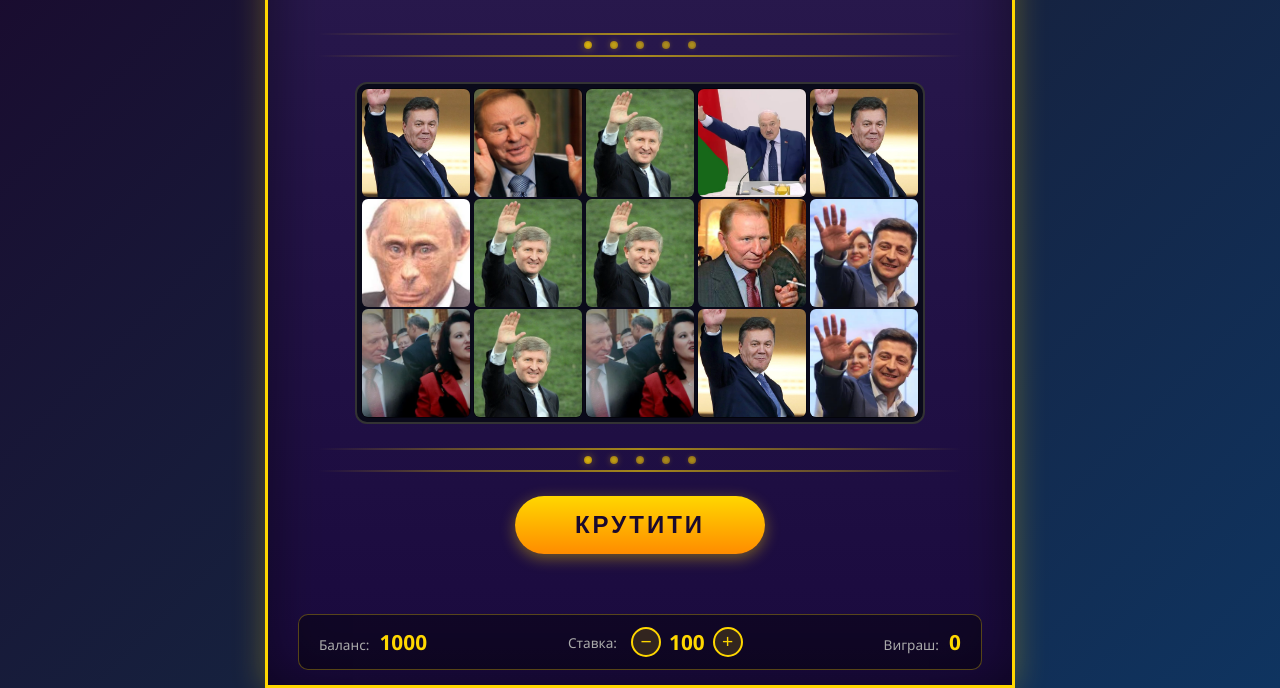
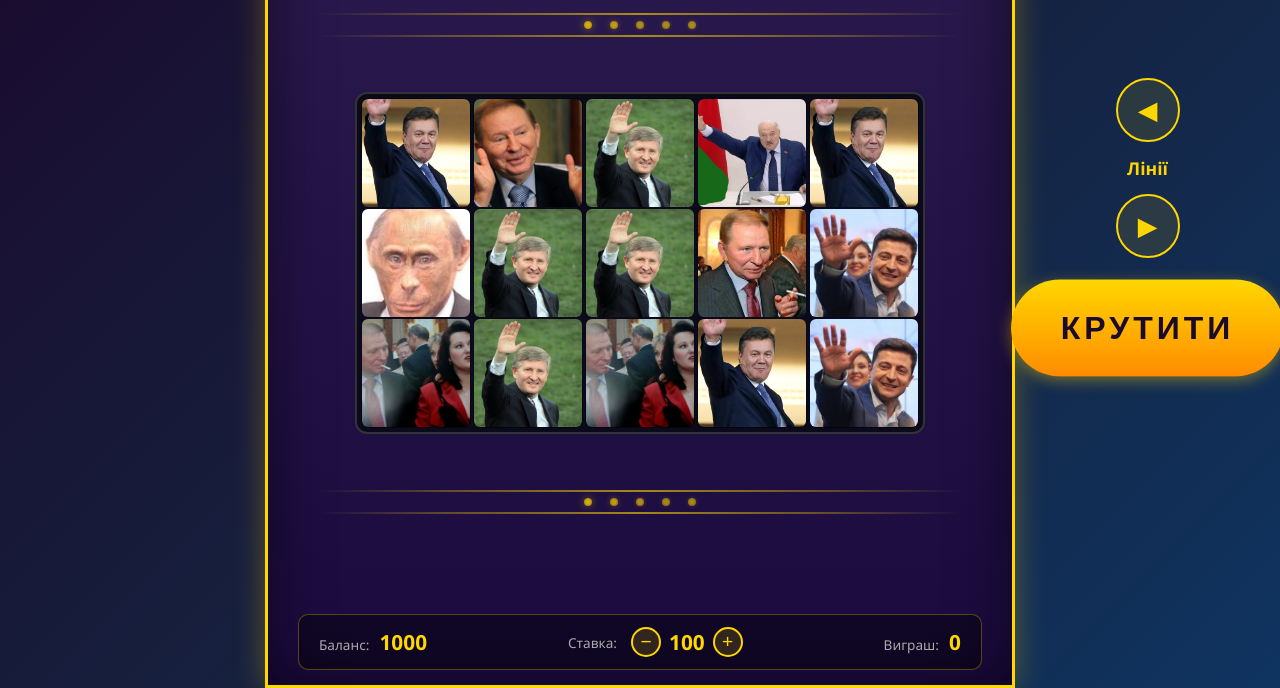
Before and after one commit to madestavich/kuchmolot, a plain HTML site: page index.html in a window 1280 px wide. Shown: the part 112-800 px from the top of the page. Drawn offline with Linux system fonts and the light colour scheme.

Commit message:
Збільшено кнопку крутити та кнопки ліній, відцентровано справа; лейбл завжди показує 'Лінії'

```diff
--- a/game.js
+++ b/game.js
@@ -1628,7 +1628,7 @@ function setupPaylineBrowser() {
     if (previewIndex < 0) previewIndex = PAYLINES.length - 1;
 
     drawSinglePayline(previewIndex);
-    label.textContent = `Лінія ${previewIndex + 1} / ${PAYLINES.length}`;
+    label.textContent = "Лінії";
 
     // Auto-hide after 3s of inactivity
     clearTimeout(previewTimeout);
--- a/style.css
+++ b/style.css
@@ -923,6 +923,49 @@ body {
   }
 }
 
+/* Wide-screen: move controls to the right of the slot machine */
+@media (orientation: landscape) and (min-width: 950px) {
+  .controls {
+    position: fixed;
+    top: 55%;
+    right: 0;
+    transform: translateY(-50%);
+    width: calc((100vw - 750px) / 2);
+    margin: 0;
+    z-index: 100;
+  }
+
+  .spin-button {
+    padding: 30px 50px;
+    font-size: 2rem;
+    border-radius: 60px;
+    letter-spacing: 4px;
+  }
+
+  .payline-browser {
+    position: fixed;
+    top: 35%;
+    right: 0;
+    transform: translateY(-50%);
+    width: calc((100vw - 750px) / 2);
+    margin: 0;
+    flex-direction: column;
+    z-index: 100;
+    gap: 14px;
+  }
+
+  .pl-btn {
+    width: 64px;
+    height: 64px;
+    font-size: 1.6rem;
+  }
+
+  .pl-label {
+    font-size: 1.1rem;
+    min-width: unset;
+  }
+}
+
 /* Force landscape rotation on portrait screens */
 @media (orientation: portrait) {
   html {
```
